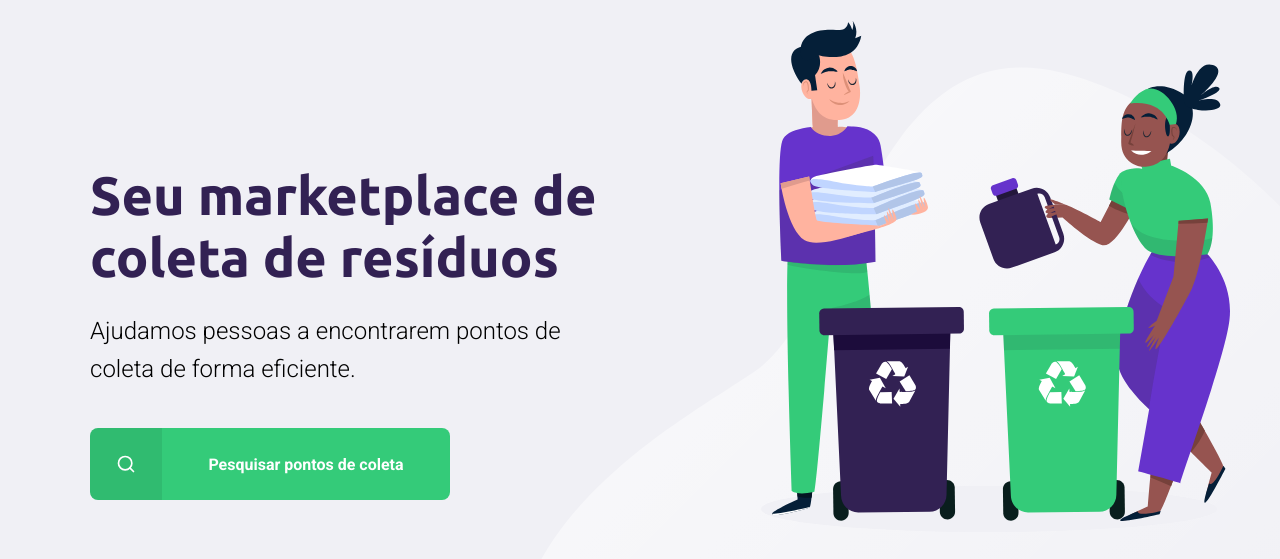
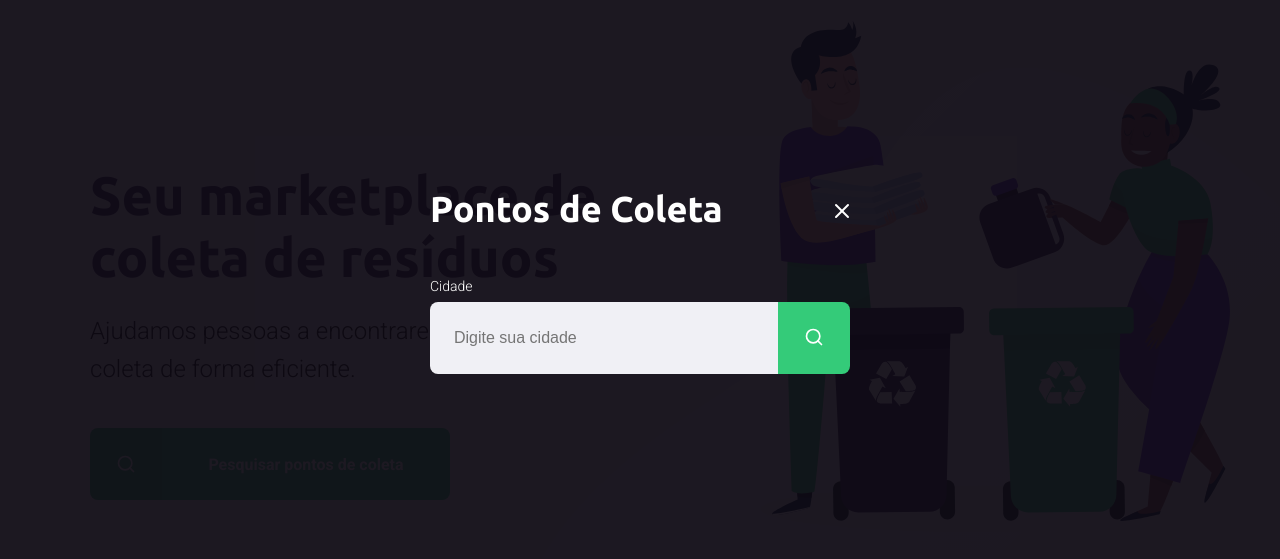
Before and after one commit to luizabizoni/next_level_week, a plain HTML site: page index.html in a window 1280 px wide. Both pictures are taken after a click on the link "Pesquisar pontos de coleta". Shown: the part 119-678 px from the top of the page. Drawn offline with Linux system fonts and the light colour scheme.

Commit message:
Exercícios terceiro dia - parte 1

```diff
--- a/index.html
+++ b/index.html
@@ -9,6 +9,9 @@
 
         <link rel="stylesheet" href="/styles/main.css">
         <link rel="stylesheet" href="/styles/home.css">
+
+        <link rel="stylesheet" href="/styles/modal.css">
+
         <link rel="stylesheet" href="/styles/responsive.css">
     </head>
 
@@ -36,5 +39,25 @@
                 </main>
             </div>
         </div>
+
+        <div id="modal" class="hide">
+            <div class="content">
+                <div class="header">
+                    <h1>Pontos de Coleta</h1>
+                    <a href="#">Fechar</a>
+                </div>
+
+                <form action="">
+                    <label for="search">Cidade</label>
+                    <div class="search field">
+                        <input type="text" name="search" placeholder="Digite sua cidade">
+                        <button>
+                            <img src="/icones/search.svg" alt="buscar">
+                        </button>
+                    </div>
+                </form>
+            </div>
+        </div>
+        <script src="/scripts/index.js"></script>
     </body>
 </html>
--- /dev/null
+++ b/scripts/index.js
@@ -0,0 +1,11 @@
+const buttonSearch = document.querySelector("#page-home main a")
+const modal = document.querySelector("#modal")
+const close = document.querySelector("#modal .header a")
+
+buttonSearch.addEventListener("click", () => {
+    modal.classList.remove("hide")
+})
+
+close.addEventListener("click", () => {
+    modal.classList.add("hide")
+})
--- a/styles/main.css
+++ b/styles/main.css
@@ -1,6 +1,7 @@
 :root {
     --title-color: #322153;
     --primary-color: #34CB79;
+    --background-color: #F0F0F5;
 }
 
 * {
@@ -15,7 +16,7 @@ html {
 }
 
 body {
-    background: #F0F0F5;
+    background: var(--background-color);
     -webkit-font-smoothing: antialiased;
 }
 
--- /dev/null
+++ b/styles/modal.css
@@ -0,0 +1,90 @@
+#modal {
+    background-color: #0E0A14EF;
+
+    height: 100vh;
+    width: 100vw;
+
+    position: fixed;
+    top: 0;
+
+    display: flex;
+    justify-content: center;
+    align-items: center;
+
+    transition: 400ms;
+}
+
+#modal .content {
+    color: white;
+    width: 420px;
+}
+
+#modal.hide {
+    display: none;
+}
+
+#modal .header {
+    display: flex;
+    align-items: center;
+    justify-content: space-between;
+
+    margin-bottom: 48px;
+}
+
+#modal .header a {
+    background-image: url(/icones/x.svg);
+
+    width: 20px;
+    height: 20px;
+
+    display: flex;
+
+    font-size: 0.01px;
+}
+
+#modal .header h1 {
+    color: white;
+
+    font-size: 36px;
+    line-height: 42px;
+}
+
+#modal form label {
+    font-size: 14px;
+    line-height: 16px;
+
+    display: block;
+    margin-bottom: 8px;
+}
+
+#modal form .field {
+    display: flex;
+}
+
+#modal form input {
+    flex: 1;
+
+    background-color: var(--background-color);
+
+    border-radius: 8px 0 0 8px;
+    border: 0;
+
+    padding: 16px 24px;
+
+    font-size: 16px;
+    color: #6C6C80;
+}
+
+#modal form button {
+    width: 72px;
+    height: 72px;
+
+    background-color: var(--primary-color);
+
+    border-radius: 0 8px 8px 0;
+    border: 0;
+}
+
+#modal form button:hover {
+    background-color: #2FB85E;
+}
```
Also changed, not shown: create-point.html (+38 -5 lines), scripts/create-point.js (+44 -4 lines), styles/create-point.css (+37 -0 lines), icones/baterias.svg (added), icones/eletronicos.svg (added), icones/lampadas.svg (added), icones/oleo.svg (added), icones/organicos.svg (added), icones/papeis-papelao.svg (added), icones/x.svg (added).
